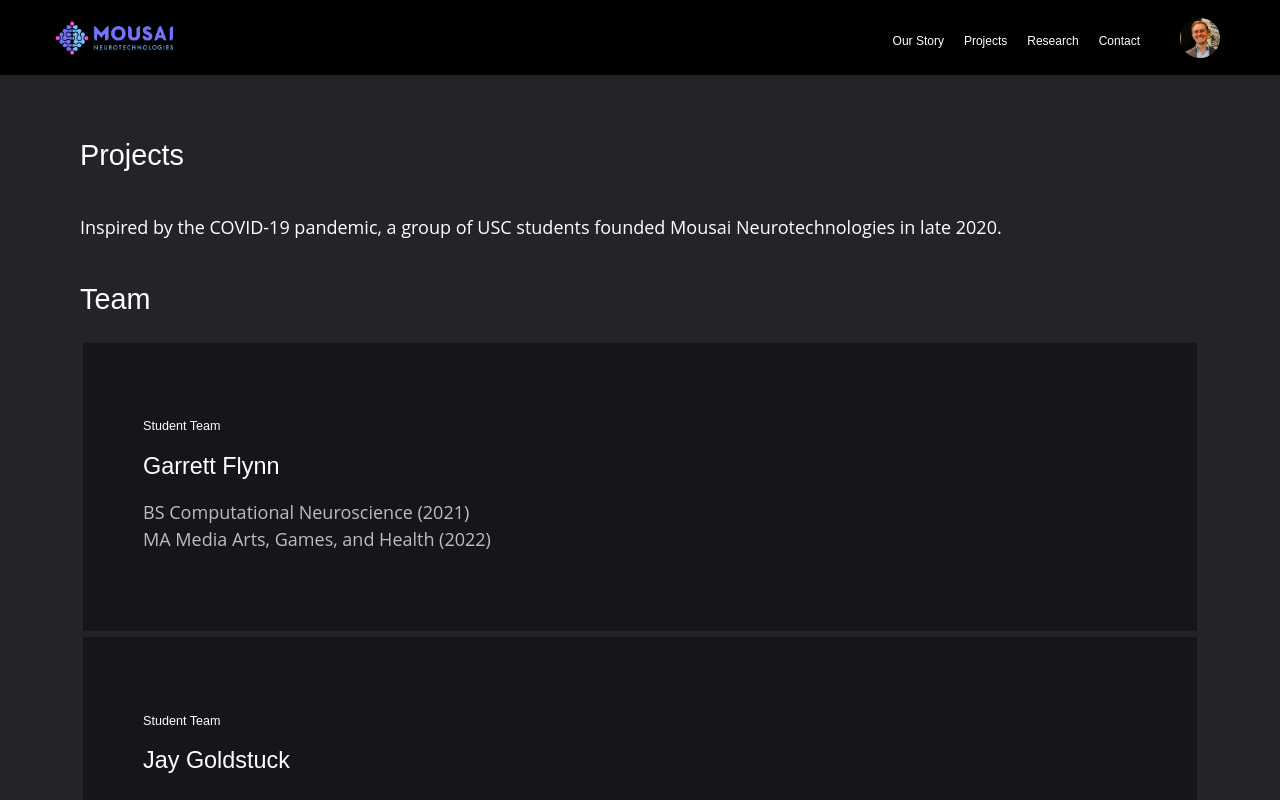
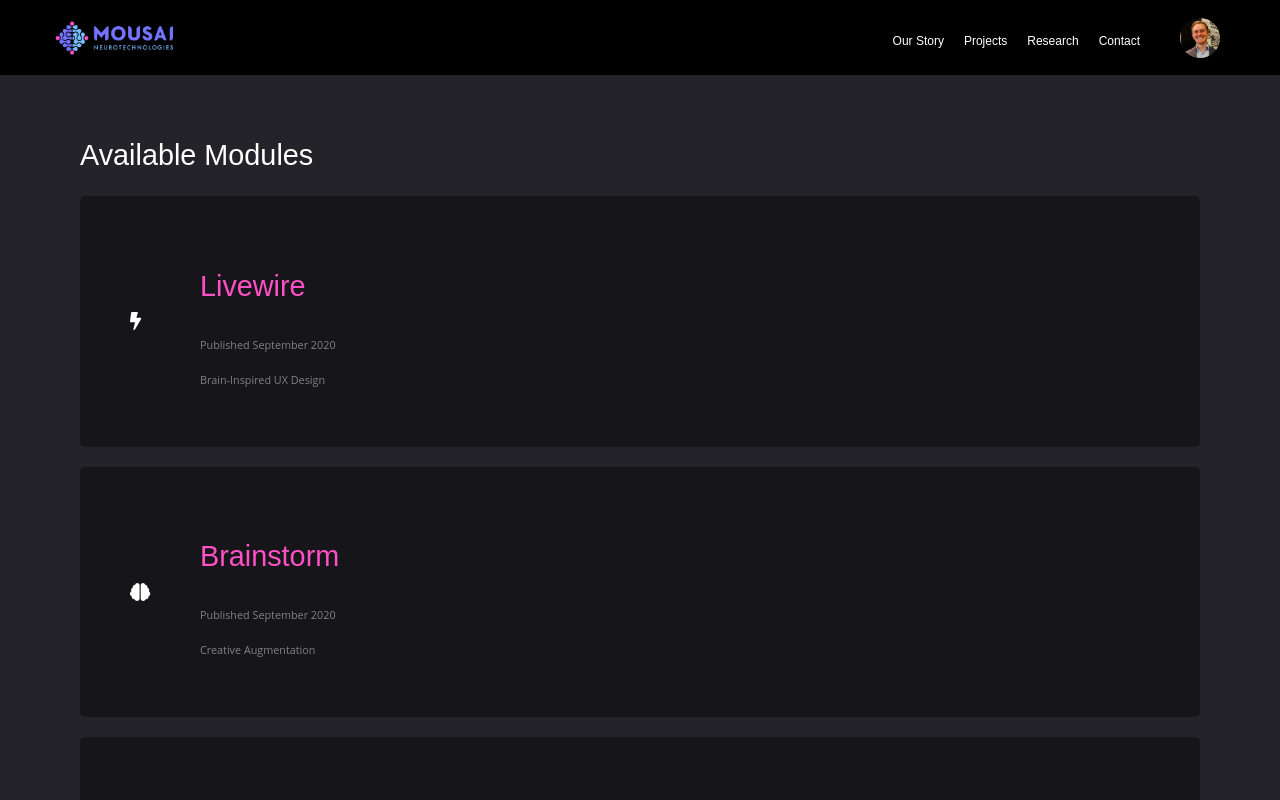
Before and after one commit to GarrettMFlynn/mousai, a Next.js app: page /projects in a window 1280 px wide. Shown: the top 800 px of the page. Built offline with nearby package versions, Linux system fonts and the light colour scheme.

Commit message:
Small updates to our story (to show where we're going)

```diff
--- a/pages/projects.js
+++ b/pages/projects.js
@@ -1,71 +1,39 @@
-import {BackToHome, FlexBreak, TeamTile, TeamContainer, TeamImg, TeamDetails} from "../containers/layouts/layouts.styled";
-import Link from "next/link";
+import Moduleslist from "../components/ModulesList/moduleslist";
+import Head from "next/dist/next-server/lib/head";
+import {siteTitle} from "./_app";
 import React from "react";
-import {Breadcrumb} from '../components/Footer/footer.styled'
-import {siteTitle} from "./_app";
-import Head from "next/dist/next-server/lib/head";
+import {getSortedPostsData} from "../lib/posts";
 
-const team = [
-    { name: 'Garrett Flynn', tag: 'Student Team', affiliation: 'BS Computational Neuroscience (2021)\nMA Media Arts, Games, and Health (2022)', href: 'http://garrettflynn.com', src:'../images/team/GF.jpg' },
-    { name: 'Jay Goldstuck', tag: 'Student Team',affiliation: 'BFA Film and Television Production (2021)\n ', href: '', src:'../images/team/GF.jpg' },
-    { name: 'Morgan Kuligowski', tag: 'Student Team',affiliation: 'BS Neuroscience (2019)\nMA Media Arts, Games, and Health (2021)', href: '', src:'../images/team/GF.jpg' },
-    { name: 'Tejas Ramdas', tag: 'Student Team',affiliation: 'BS Computational Neuroscience (2021)\n ', href: '', src:'../images/team/GF.jpg' },
-    { name: 'Adam Christian Clark', tag: 'Student Team',affiliation: 'PhD Cinematic Arts\n ', href: '', src:'../images/team/GF.jpg' },
-    { name: 'Alice Wu', tag: 'Student Team',affiliation: 'BS Applied and Computational Mathematics (2021)\n ', href: '', src:'../images/team/GF.jpg' },
-    { name: 'Dong Song', tag: 'Scientific Advisor', affiliation: 'Research Associate Professor of Biomedical Engineering (USC)\n ', href: 'https://viterbi.usc.edu/directory/faculty/Song/Dong', src:'../images/team/GF.jpg' },
-    { name: 'Marientina Gotsis', tag: 'Creative Advisor',affiliation: 'Associate Professor of the Practice of Cinematic Arts (USC)\n ', href: 'https://cinema.usc.edu/directories/profile.cfm?id=21482', src:'../images/team/GF.jpg' },
-    { name: 'Curtis Fletcher', tag: 'Creative Advisor',affiliation: 'Director of the Ahmanson Lab (USC)\n ', href: 'https://polymathic.usc.edu/person/curtis-fletcher', src:'../images/team/GF.jpg' },
-    { name: 'Katerina Zacharia', tag: 'Story World Development and Narrative Design',affiliation: 'Professor of Classics and Archaeology (LMU)\nAthenoe', href: 'http://katerinazacharia.com/', src:'../images/team/GF.jpg' },
-    { name: 'Dominic Diaz', tag: 'Industry Advisor',affiliation: 'Alterea\n ', href: 'https://www.altereainc.com/', src:'../images/team/GF.jpg' },
-].map(link => {
-    link.key = `about-link-${link.name}-${link.tag}`
-    return link
-})
-
-export default function Projects () {
+export default function Projects ({ allPostsData }) {
     return (
         <>
             <Head>
-                <title>{siteTitle} | About Us</title>
+                <title>{siteTitle} | Projects</title>
                 <link rel="icon" href="../../favicon.ico" />
-                <meta property="og:title" content={'About ' + siteTitle}/>
+                <meta property="og:title" content={siteTitle + ' Modules'}/>
                 <meta property="og:description" content="Mousai is inspiring end-user participation in neurotechnology design."/>
                 <meta property="og:image" content="https://localist-images.azureedge.net/photos/33741435298225/huge/7df0cd23141abd97fab94a1de7c97a96e3fcee3e.jpg"/>
                 <meta property="og:url" content="http://mousaineuro.com"/>
                 <meta name="twitter:card" content="summary_large_image"/>
-                <meta property="og:site_name" content={'About ' + siteTitle}/>
-                <meta name="twitter:image:alt" content={'About ' + siteTitle}/>
+                <meta property="og:site_name" content={siteTitle + ' Modules'}/>
+                <meta name="twitter:image:alt" content={siteTitle + ' Modules'}/>
                 <meta name="twitter:site" content="@mousaineuro"/>
             </Head>
-            <section>
-                <h1>Projects</h1>
-                <FlexBreak/>
-                <p> Inspired by the COVID-19 pandemic, a group of USC students founded Mousai Neurotechnologies
-                    in late 2020.</p>
-                <FlexBreak/>
-                <h1>Team</h1>
-                <FlexBreak/>
-                <TeamContainer>
-                    {team.map(({ key, name, tag, affiliation,contribution, href, src}) => (
-                        <TeamTile key={key} href={href}>
-                            {/*<TeamImg>*/}
-                            {/*    <img src={src}/>*/}
-                            {/*</TeamImg>*/}
-                            <TeamDetails>
-                                <h4>{tag}</h4>
-                                <h2>{name}</h2>
-                                <p>{affiliation}</p>
-                            </TeamDetails>
-                        </TeamTile>
-                    ))}
-                </TeamContainer>
-                <FlexBreak/>
-                <BackToHome>
-                    <Link href="/">
-                        <a>← Back to home</a>
-                    </Link>
-                </BackToHome>
-            </section>
+            <Moduleslist allPostsData={allPostsData}/>
+            {/*<BackToHome>*/}
+            {/*    <Link href="/">*/}
+            {/*        <a>← Back to home</a>*/}
+            {/*    </Link>*/}
+            {/*</BackToHome>*/}
         </>
     )
 }
+
+export async function getStaticProps() {
+    const allPostsData = getSortedPostsData()
+    return {
+        props: {
+            allPostsData
+        }
+    }
+}
--- a/pages/research.js
+++ b/pages/research.js
@@ -8,7 +8,7 @@ export default function Research ({ allPostsData }) {
     return (
         <>
         <Head>
-            <title>{siteTitle} | Modules</title>
+            <title>{siteTitle} | Research</title>
             <link rel="icon" href="../../favicon.ico" />
             <meta property="og:title" content={siteTitle + ' Modules'}/>
             <meta property="og:description" content="Mousai is inspiring end-user participation in neurotechnology design."/>
```
Also changed, not shown: pages/our-story.js (+14 -5 lines).
